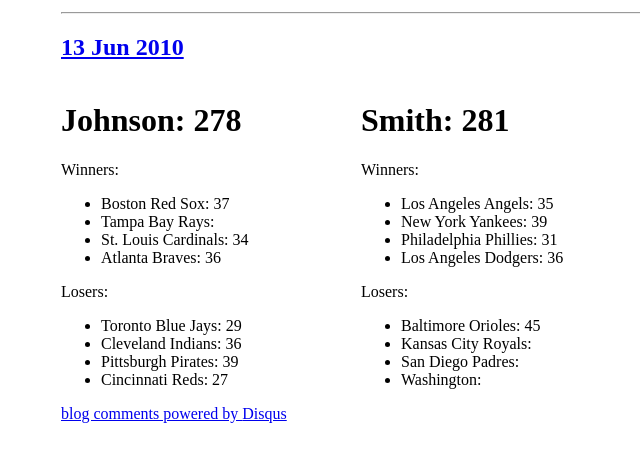
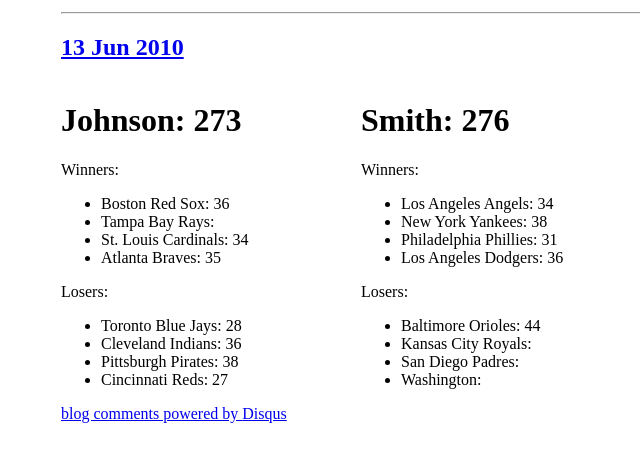
Before and after one commit to travisj/thebet, a Jekyll site: the page built from _posts/2010-06-13-Results.markdown, in a window 1280 px wide. Shown: the part 247-703 px from the top of the page, without its empty margins (279-919 px from the left). Built offline with Jekyll 4.4.1, drawn with Linux system fonts in a browser that asks for light colours; nearby versions of some CDN libraries; Markdown is read by kramdown in place of the engine named in the settings; comment, search, counter and statistics services are not loaded.

Commit message:
adding todays results

```diff
--- a/_posts/2010-06-13-Results.markdown
+++ b/_posts/2010-06-13-Results.markdown
@@ -1,21 +1,21 @@
 ---
 layout: post
-johnson: 278
-smith: 281
-tor: 29
+johnson: 273
+smith: 276
+tor: 28
 cle: 36
-bos: 37
-tb: 40
-pit: 39
+bos: 36
+tb: 39
+pit: 38
 cin: 27
 stl: 34
-atl: 36
-bal: 45
-kc: 37
-nyy: 39
-laa: 35
+atl: 35
+bal: 44
+kc: 36
+nyy: 38
+laa: 34
 sd: 25
-wsh: 33
+wsh: 32
 phi: 31
 lad: 36
 ---
```
